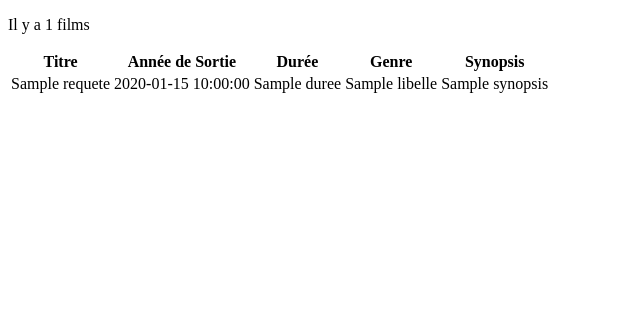
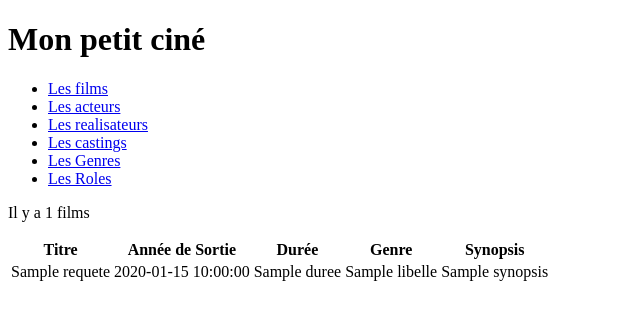
Before and after one commit to Faustine67/Mon-petit-cin-, a PHP site: template view/listeFilms.php in a window 1280 px wide. Shown: the top 320 px of the page, without its empty margins (0-640 px from the left). Run offline with PHP 8.4, Linux system fonts and the light colour scheme; the template is opened without the code that fills it: most values are stand-ins (such as "Sample title", 1, 10 or a date in 2020).

Commit message:
add html to template

```diff
--- a/index.php
+++ b/index.php
@@ -1,5 +1,7 @@
+
+
+
 <?php
-
 use Controller\CinemaController;
 
 spl_autoload_register(function($class_name) {
@@ -28,3 +30,5 @@ if(isset ($_GET["action"])){
 else{
     $ctrlCinema->listFilms();
 }
+
+?>
--- a/view/template.php
+++ b/view/template.php
@@ -7,6 +7,19 @@
     <title><?=$titre?></title>
 </head>
 <body>
+<header>
+        <h1> Mon petit ciné </h1>
+        <nav>
+            <ul>
+                <li><a href="view/listeFilms.php">Les films</a></li>
+                <li><a href="view/listeActeurs.php">Les acteurs</a></li>
+                <li><a href="view/listeRealisateurs.php">Les realisateurs</a></li>
+                <li><a href="view/listeCastings.php">Les castings</a></li>
+                <li><a href="view/listeGenres.php">Les Genres</a></li>
+                <li><a href="view/listeRoles.php">Les Roles</a></li>
+            </ul>
+        </nav>
+    </header>
     <?= $contenu?>
 </body>
 </html>
```
Also changed, not shown: style.css (added).
